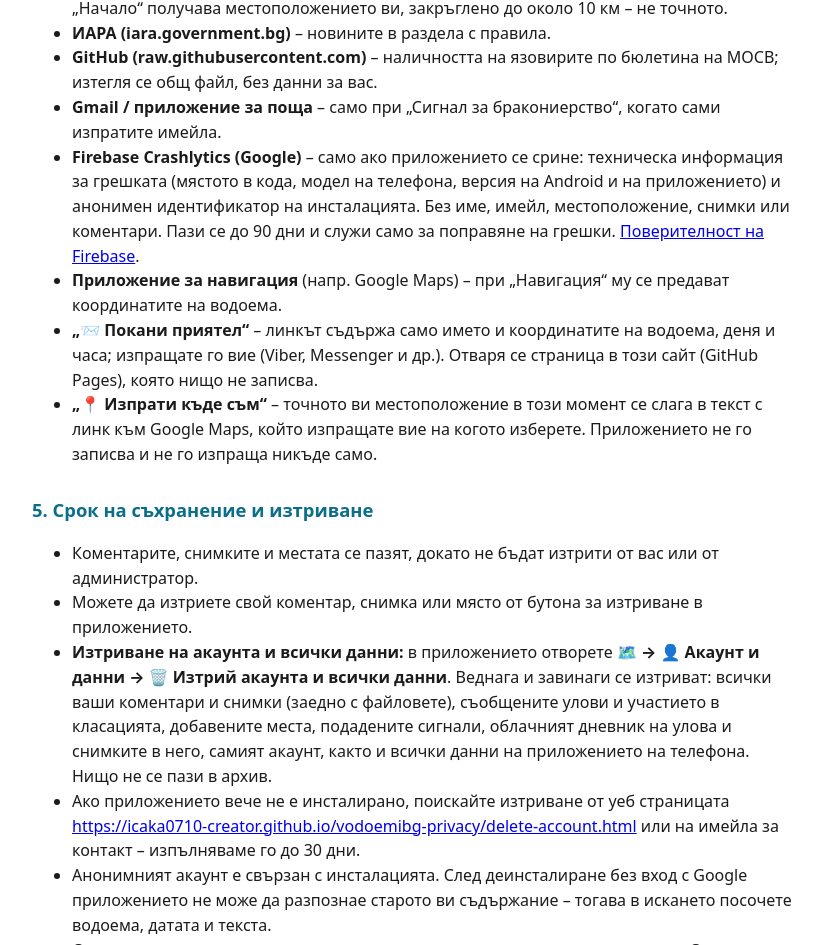
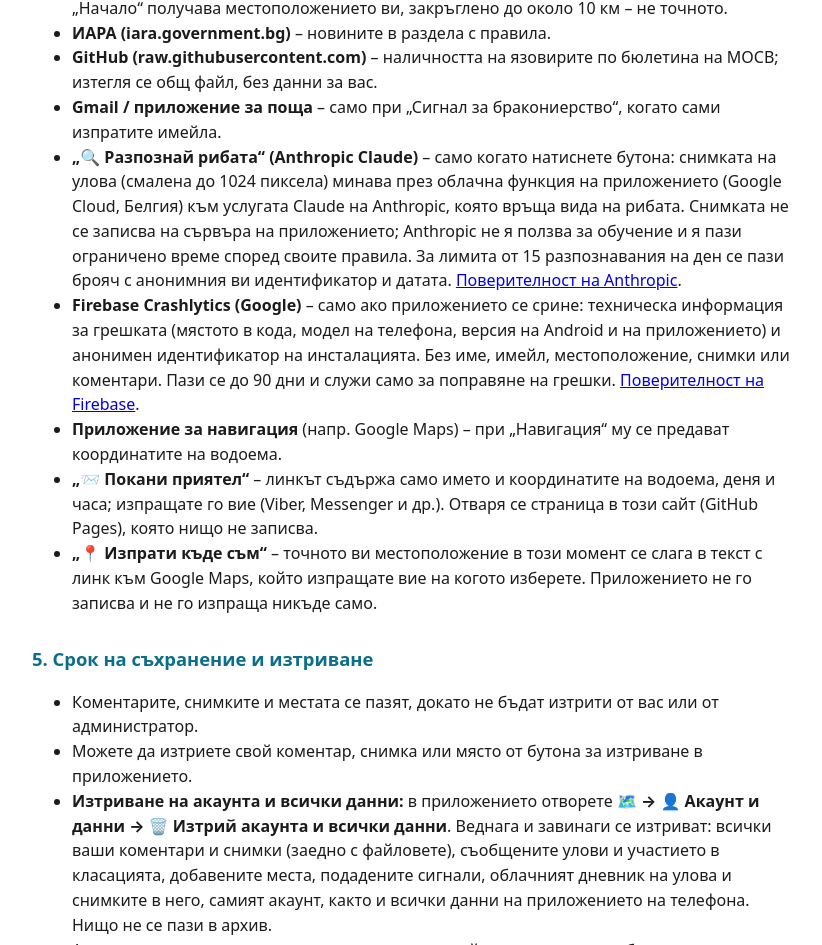
Before and after one commit to icaka0710-creator/vodoemibg-privacy, a plain HTML site: page index.html in a window 1280 px wide. Shown: the part 3413-4358 px from the top of the page, without its empty margins (228-1050 px from the left). Drawn offline with Linux system fonts and the light colour scheme.

Commit message:
„Разпознай рибата“ (Anthropic Claude) в политиката
Co-Authored-By: Claude Opus 5.5 <noreply@anthropic.com>

```diff
--- a/index.html
+++ b/index.html
@@ -130,6 +130,7 @@ Google акаунта, за да можете да влезете отново
   <li><b>GitHub (raw.githubusercontent.com)</b> – наличността на язовирите по бюлетина на МОСВ;
       изтегля се общ файл, без данни за вас.</li>
   <li><b>Gmail / приложение за поща</b> – само при „Сигнал за бракониерство“, когато сами изпратите имейла.</li>
+  <li><b>„🔍 Разпознай рибата“ (Anthropic Claude)</b> – само когато натиснете бутона: снимката на улова (смалена до 1024 пиксела) минава през облачна функция на приложението (Google Cloud, Белгия) към услугата Claude на Anthropic, която връща вида на рибата. Снимката не се записва на сървъра на приложението; Anthropic не я ползва за обучение и я пази ограничено време според своите правила. За лимита от 15 разпознавания на ден се пази брояч с анонимния ви идентификатор и датата. <a href="https://www.anthropic.com/legal/privacy">Поверителност на Anthropic</a>.</li>
   <li><b>Firebase Crashlytics (Google)</b> – само ако приложението се срине: техническа информация за грешката (мястото в кода, модел на телефона, версия на Android и на приложението) и анонимен идентификатор на инсталацията. Без име, имейл, местоположение, снимки или коментари. Пази се до 90 дни и служи само за поправяне на грешки. <a href="https://firebase.google.com/support/privacy">Поверителност на Firebase</a>.</li>
   <li><b>Приложение за навигация</b> (напр. Google Maps) – при „Навигация“ му се предават координатите
       на водоема.</li>
```
Also changed, not shown: en.html (+1 -0 lines), privacy-policy.html (+1 -0 lines).
